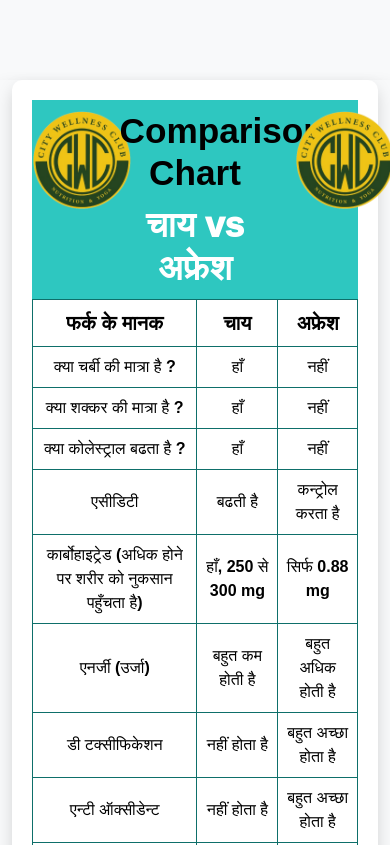
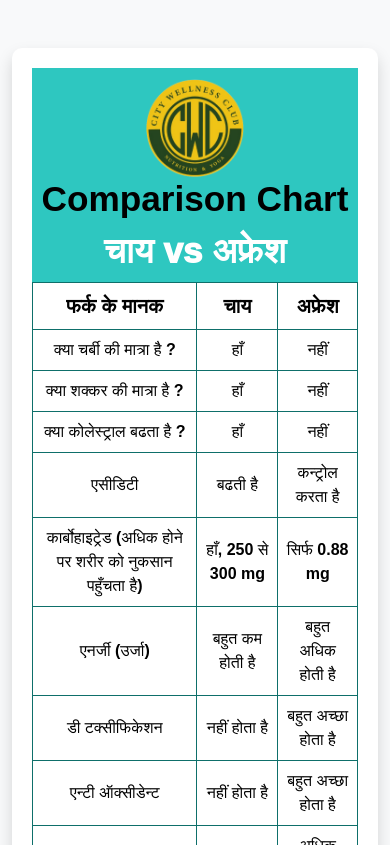
Before and after one commit to me-rohit-harsh/chaiVsAfresh, a plain HTML site: page index.html in a window 390 px wide. Shown: the top 845 px of the page. Drawn offline with nearby package versions, Linux system fonts and the light colour scheme.

Commit message:
Update index.html

```diff
--- a/index.html
+++ b/index.html
@@ -78,26 +78,33 @@
             width: 100px;
             height: 100px;
         }
-        .container-fluid {
-            margin-top: 80px;
+
+
+
+        @media (max-width: 767.98px) {
+            .sm-img {
+                display: none;
+            }
         }
     </style>
 </head>
 
 <body>
 
-    <div class="container-fluid  shadow">
+    <div class="container-fluid   my-5">
 
         <div class="table-container shadow">
             <div class="header">
-              <div class="row"><div class="col-3">
-                <img src="logo.png" alt="">
-            </div>
-            <div class="col-6">
-                <h1 style="color: #000; margin-bottom: 10px;">Comparison Chart</h1>
-                <h1 class="vs" style="font-weight: 1000;"><strong>चाय vs अफ्रेश</strong></h1>
-            </div>
-            <div class="col-3"><img src="logo.png" alt=""></div></div>
+                <div class="row">
+                    <div class="col-12 col-lg-3 ">
+                        <img src="logo.png" alt="">
+                    </div>
+                    <div class="col-12 col-lg-6">
+                        <h1 style="color: #000; margin-bottom: 10px;">Comparison Chart</h1>
+                        <h1 class="vs" style="font-weight: 1000;"><strong>चाय vs अफ्रेश</strong></h1>
+                    </div>
+                    <div class="col-3 sm-img "><img src="logo.png" alt=""></div>
+                </div>
                 <!-- <div>
                 </div> -->
             </div>
@@ -193,7 +200,8 @@
                 </tbody>
             </table>
             <div class="footer">
-                <h1 style="color: #0e6f6a; font-size: 2rem;">1 <strong>Afresh</strong> = MRP 885/- = 50 Glass Afresh Serving<br>1 Glass
+                <h1 style="color: #0e6f6a; font-size: 2rem;">1 <strong>Afresh</strong> = MRP 885/- = 50 Glass Afresh
+                    Serving<br>1 Glass
                     Afresh = ₹ 17.70
                 </h1>
             </div>
```
